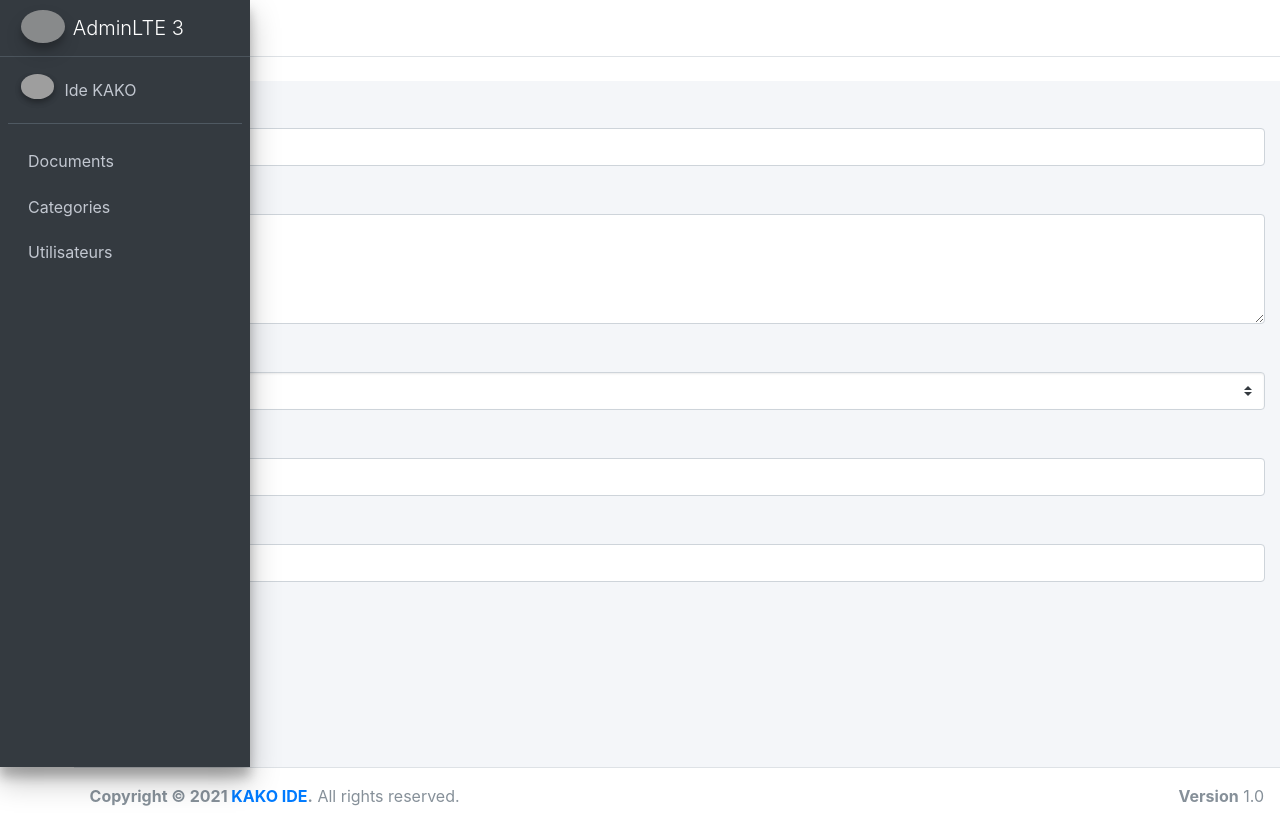
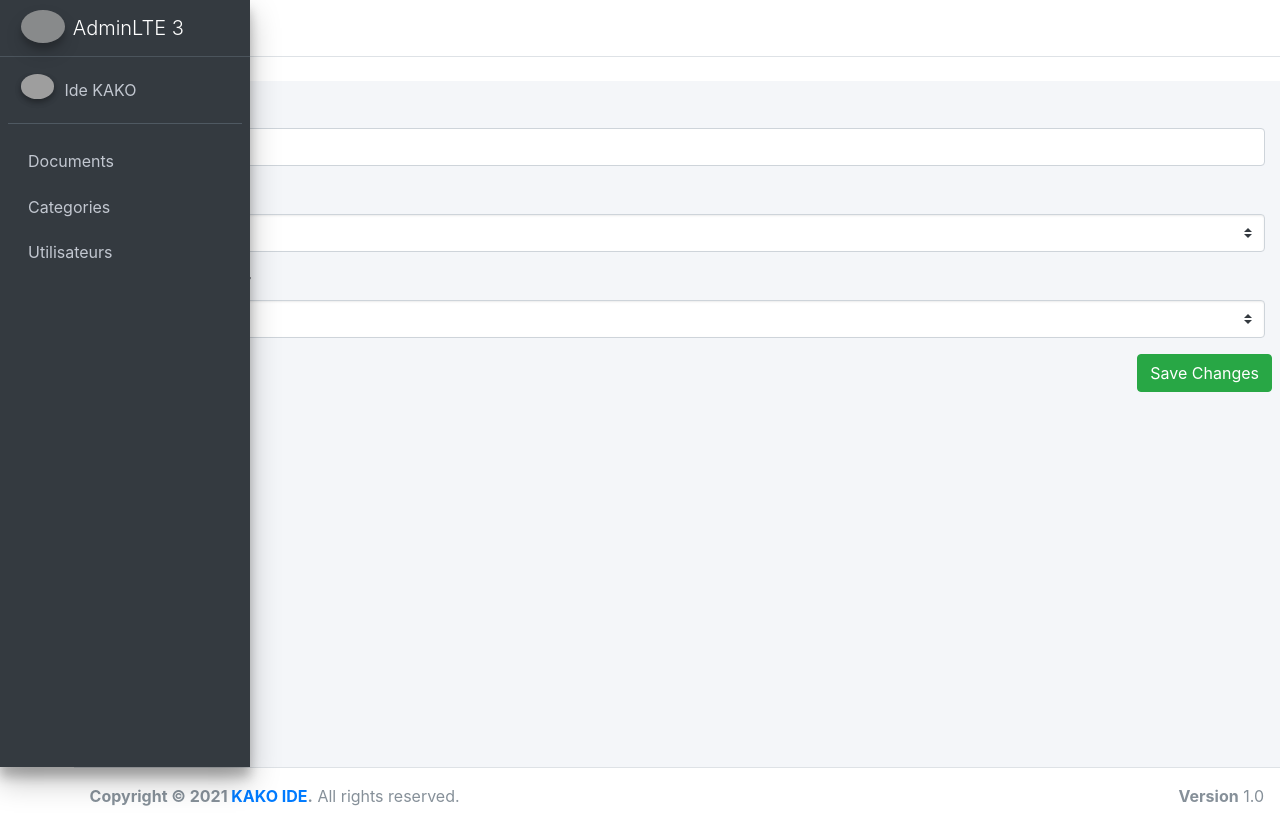
Before and after one commit to IdeTougoue/gestion_archives, a PHP site: page /GestionUtilisateurs/EditerUtilisateur.php in a window 1280 px wide. Shown: the top 822 px of the page. Run offline with PHP 8.4, Linux system fonts and the light colour scheme; some libraries are stand-ins or nearby versions; grey boxes are pictures that could not be loaded.

Commit message:
liens sur toutes les pages

```diff
--- a/pages/GestionUtilisateurs/EditerUtilisateur.php
+++ b/pages/GestionUtilisateurs/EditerUtilisateur.php
@@ -7,34 +7,35 @@
       <div class="container-fluid">
       <section>
         <div class="form-group">
-                <label for="inputName">NOm de la catégorie</label>
-                <input type="text" id="inputName" class="form-control" value="AdminLTE">
+                <label for="inputName">Nom de l'utilisateur</label>
+                <input type="text" id="inputName" class="form-control" value="Nom de l'utilisateur">
               </div>
               <div class="form-group">
-                <label for="inputDescription">Project Description</label>
-                <textarea id="inputDescription" class="form-control" rows="4"  placeholder="entrer les details"> </textarea>
-              </div>
+                <label for="inputPoste">poste</label>
+                <select id="inputStatus" class="form-control custom-select">
+                  <option disabled>choisir un poste</option>
+                  <option>consultant fiscal </option>
+                  <option>consultant comptable</option>
+                  <option selected>secrétaire</option>
+                </select>
+               </div>
               <div class="form-group">
-                <label for="inputStatus">Status</label>
+                <label for="inputStatus">statut de l'utilisateur </label>
                 <select id="inputStatus" class="form-control custom-select">
-                  <option disabled>Select one</option>
-                  <option>On Hold</option>
-                  <option>Canceled</option>
-                  <option selected>Success</option>
+                  <option disabled>choisir le statut</option>
+                  <option>Administrateur </option>
+                  <option selected>simple utilisateur</option>
                 </select>
               </div>
-              <div class="form-group">
-                <label for="inputClientCompany">Client Company</label>
-                <input type="text" id="inputClientCompany" class="form-control" value="Deveint Inc">
-              </div>
-              <div class="form-group">
-                <label for="inputProjectLeader">Project Leader</label>
-                <input type="text" id="inputProjectLeader" class="form-control" value="Tony Chicken">
-              </div>
+
             </div>
-
-
-
+            <div class="row">
+            <div class="col-12">
+              <a href="ListeUtilisateurs.php" class="btn btn-secondary">Annuler</a>
+              <input type="submit" value="Save Changes" class="btn btn-success float-right " >
+            </div>
+            </div>
+        </section>
 
       </div>
       <!-- /.conteneur-fluide -->
```
Also changed, not shown: pages/GestionCategories/EditerCategorie.php (+18 -13 lines), pages/GestionCategories/ListeCategories.php (+3 -4 lines), pages/GestionDocuments/EditerDocument.php (+19 -15 lines), pages/GestionDocuments/ListeDocuments.php (+8 -8 lines).
